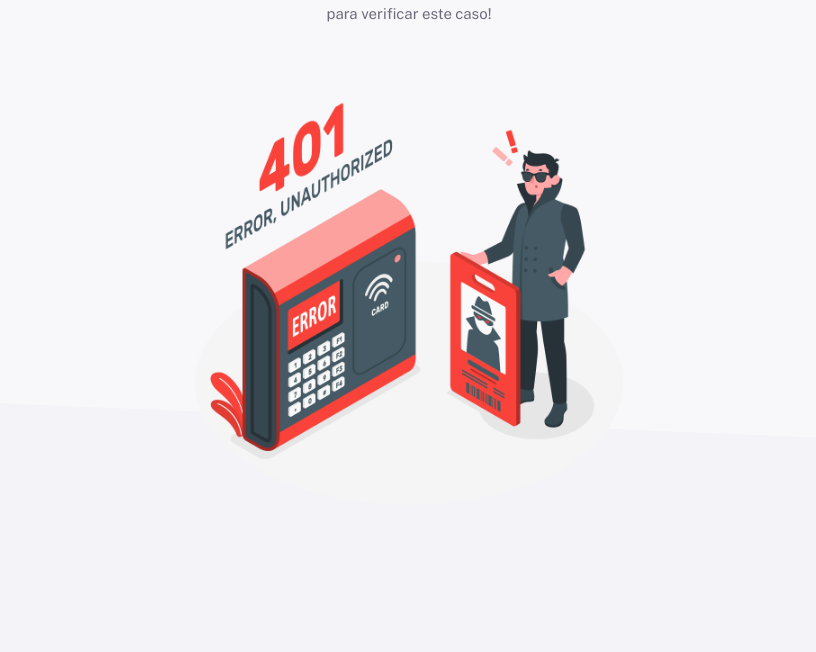
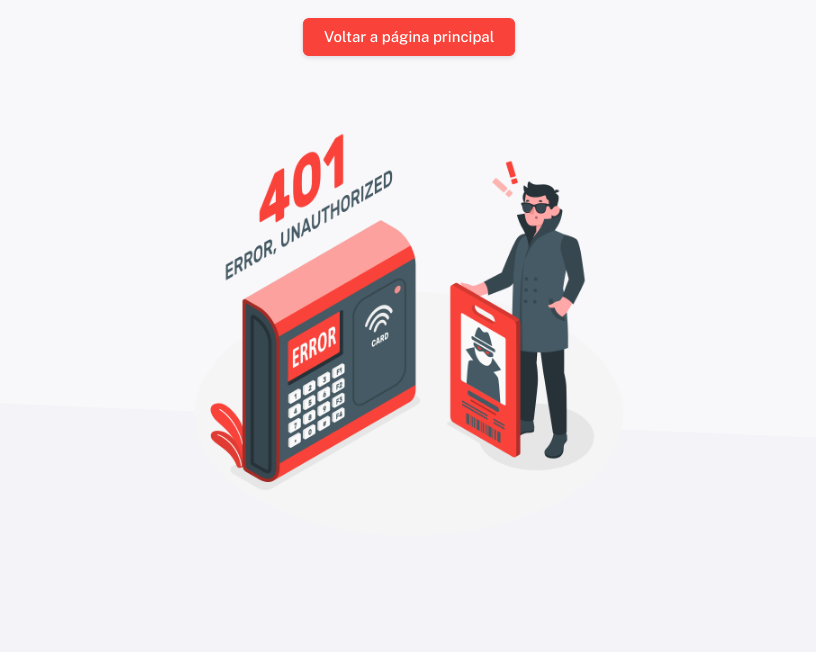
Before and after one commit to ConLine-Dev/METAS-2025, a website: page public/app/erro/acesso-nao-autorizado/index.html in a window 1280 px wide. Shown: the part 196-848 px from the top of the page, without its empty margins (231-1047 px from the left). Drawn offline with nearby package versions, Linux system fonts and the light colour scheme.

Commit message:
Criado botao para retornar para a pagina principal

```diff
--- a/public/app/erro/acesso-nao-autorizado/index.html
+++ b/public/app/erro/acesso-nao-autorizado/index.html
@@ -23,6 +23,7 @@
       <div class="misc-wrapper">
          <h2 class="mb-1 mx-2">Você não tem permissão para acessar essa página!</h2>
          <p class="mb-4 mx-2">Recomendamos entrar em contato com seu coordenador<br> para verificar este caso!</p>
+         <a href="/app/login" class="btn btn-primary mb-4 waves-effect waves-light">Voltar a página principal</a>
          <div class="mt-4">
             <img src="assets/img/401 Error Unauthorized-amico.png" alt="page-misc-not-authorized" width="450" class="img-fluid">
          </div>
```
